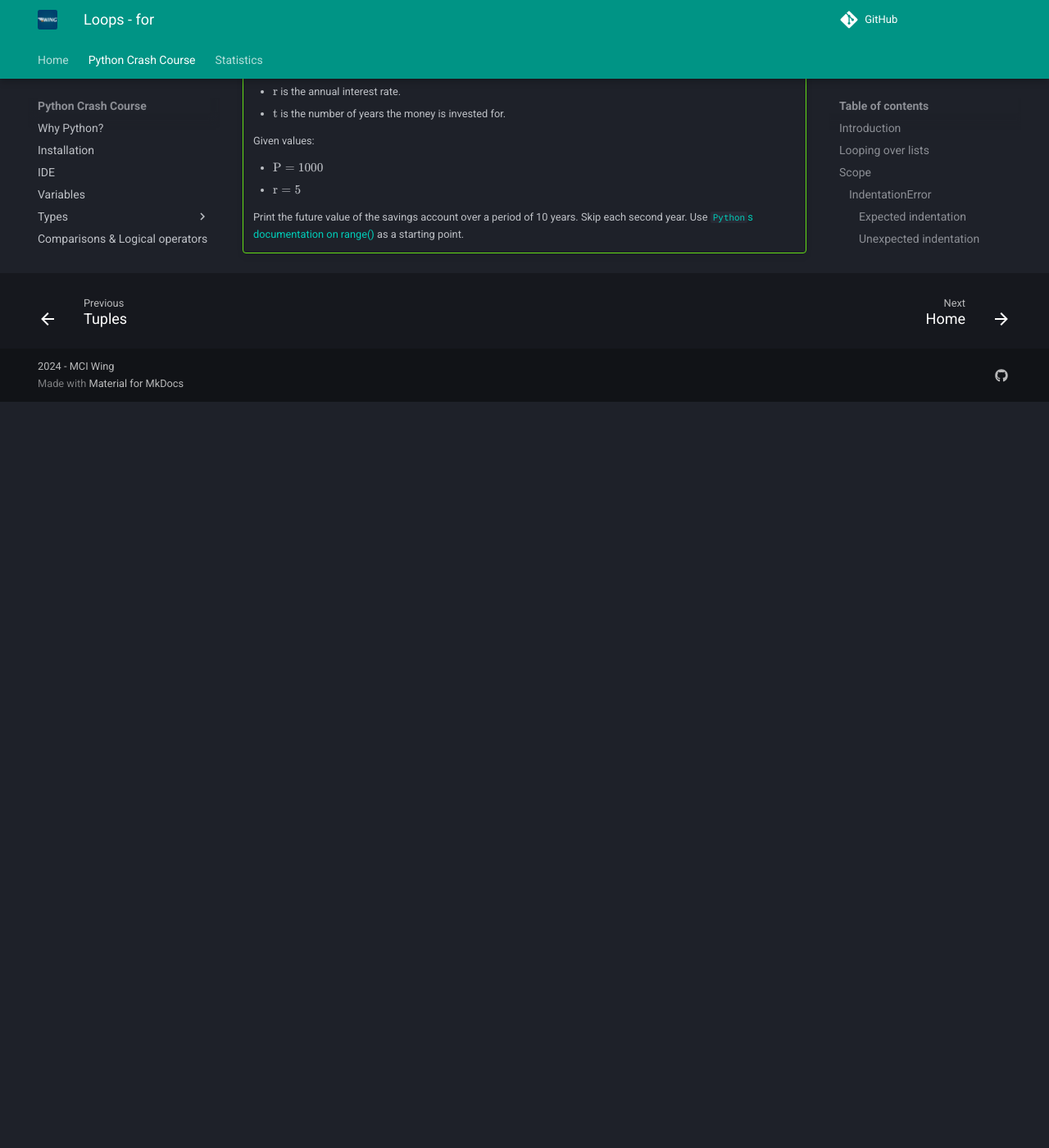
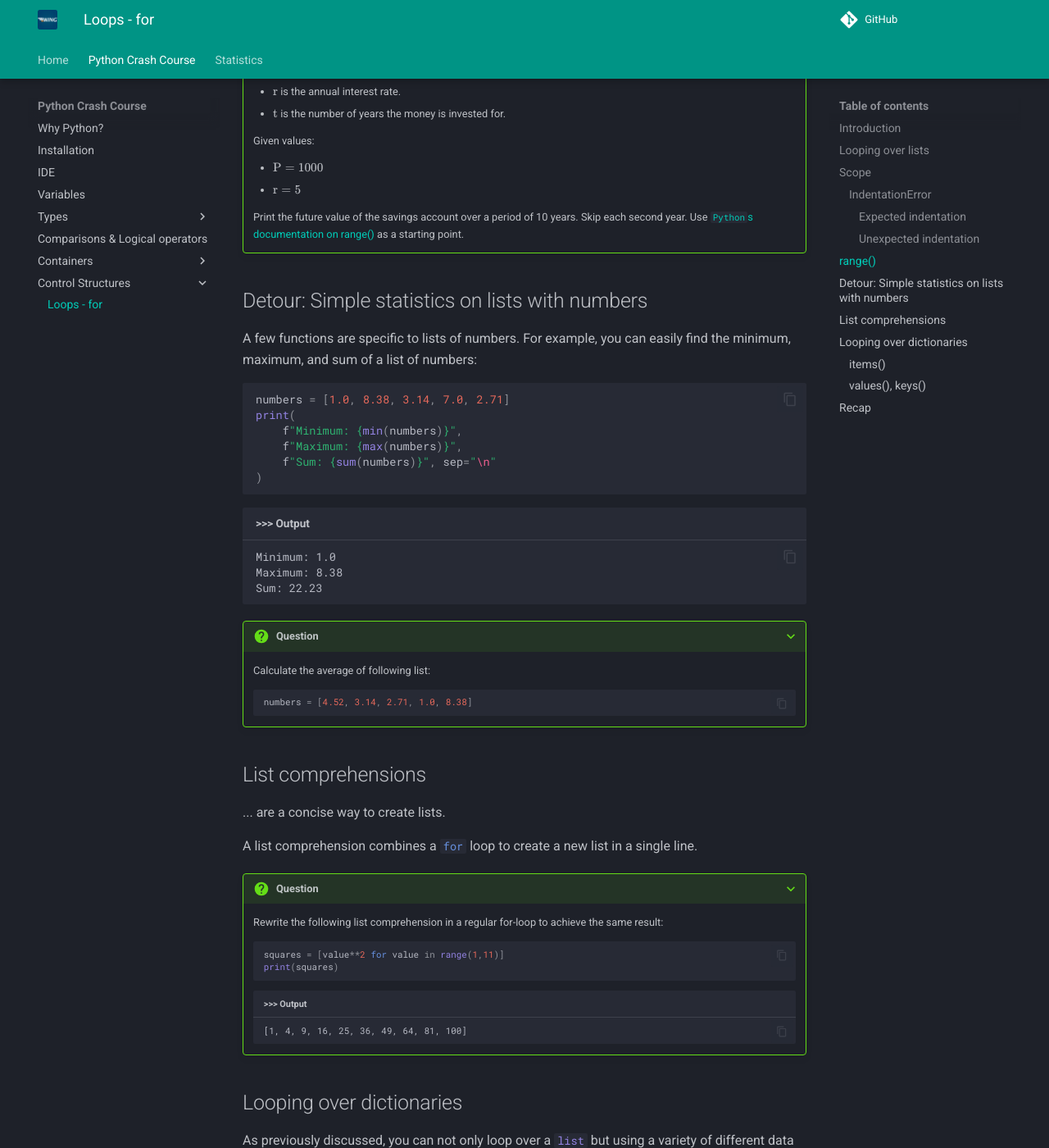
Before and after one commit to mciwing/mciwing.github.io, an MkDocs documentation site: the page built from docs/python/control-structures/for.md, in a window 1280 px wide and 1400 px high, scrolled down 3667 px. Shown: the whole window at 82% size. Built offline with MkDocs 1.6.1 and Material for MkDocs 9.7.7, drawn with Linux system fonts in a browser that asks for light colours; comment, search, counter and statistics services are not loaded; before the commit the page ends 4157 px from its top, so only the background shows below that; some of the changed text lies outside the part shown.

Commit message:
docs: finish section on `for`-loops (Python Crash Course) #12

````diff
--- a/docs/python/control-structures/for.md
+++ b/docs/python/control-structures/for.md
@@ -190,3 +190,104 @@
     Skip each second year. Use
     [`Python`s documentation on range()](https://docs.python.org/3.12/library/stdtypes.html#range)
     as a starting point.
+
+## Detour: Simple statistics on lists with numbers
+
+A few functions are specific to lists of numbers. For example, you
+can easily find the minimum, maximum, and sum of a list of numbers:
+
+```py
+numbers = [1.0, 8.38, 3.14, 7.0, 2.71]
+print(
+    f"Minimum: {min(numbers)}",
+    f"Maximum: {max(numbers)}",
+    f"Sum: {sum(numbers)}", sep="\n"
+)
+```
+
+```title=">>> Output"
+Minimum: 1.0
+Maximum: 8.38
+Sum: 22.23
+```
+
+???+ question
+
+    Calculate the average of following list:
+    ```py
+    numbers = [4.52, 3.14, 2.71, 1.0, 8.38]
+    ```
+
+## List comprehensions
+
+... are a concise way to create lists.
+
+A list comprehension combines a `#!python for` loop to create a new list in
+a single line.
+
+
+???+ question
+
+    Rewrite the following list comprehension in a regular for-loop to
+    achieve the same result:
+
+    ```py
+    squares = [value**2 for value in range(1,11)]
+    print(squares)
+    ```
+
+    ```title=">>> Output"
+    [1, 4, 9, 16, 25, 36, 49, 64, 81, 100]
+    ```
+
+## Looping over dictionaries
+
+As previously discussed, you can not only loop over a `#!python list` but
+using a variety of different data types such as dictionaries.
+You can loop over a dictionary’s key-value pairs, solely over the keys
+or just the values.
+
+### `#!python items()`
+
+Using the `.items()` method, we can loop over the key-value pairs. Take note,
+that the method returns two values, which we store in
+two separate variables (`key` and `value`).
+
+We can freely choose the variable names in the `#!python for`-loop. It does
+not have to be `key` and `value` respectively.
+
+```py hl_lines="7"
+parts = {
+    "P100": "Bolt",
+    "P200": "Screw",
+    "P300": "Hinge",
+}
+
+for key, value in parts.items():
+    print(key, value)
+```
+
+```title=">>> Output"
+P100 Bolt
+P200 Screw
+P300 Hinge
+```
+
+### `#!python values()`, `#!python keys()`
+
+???+ question
+
+    Define a (non-empty) dictionary of your choice and use both methods
+    `.values()` and `.keys()` to access solely values and keys respectively.
+
+## Recap
+
+With the introduction of the `#!python for` loop, you can now start to
+automate re-occurring tasks. We have covered:
+
+- Looping over lists
+- Indentation and possible resulting `#!python IndentationError`
+- `#!python range()` to generate a series of numbers
+- Simple statistics on lists of numbers
+- List comprehensions
+- Specific methods to loop over dictionaries
````
